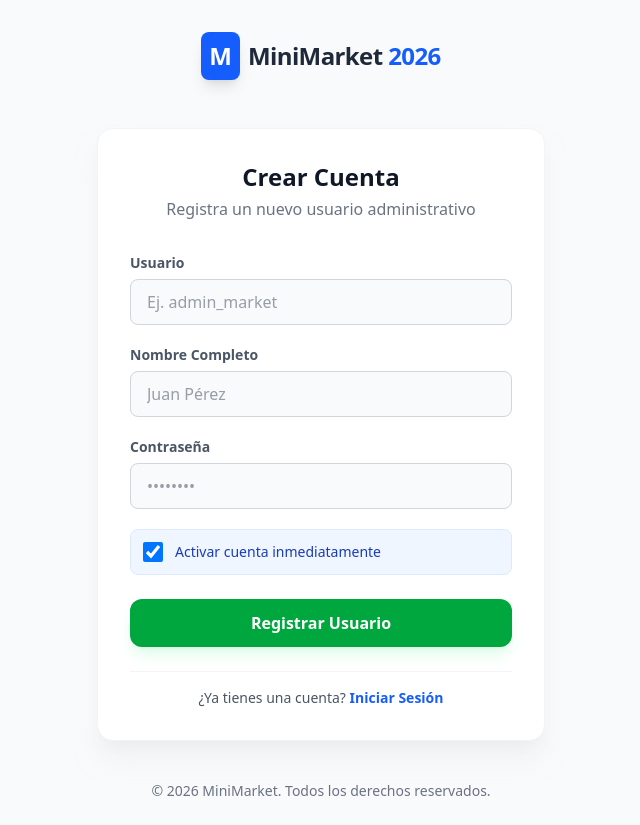
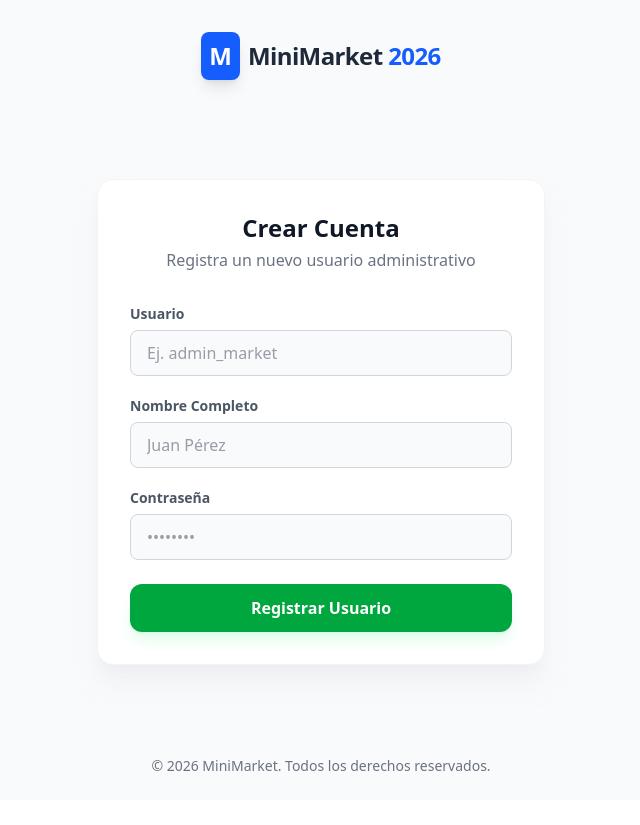
Before and after one commit to Jonnathan23/Frontend-minimarket, a React (Vite) app: page /register-new-user in a window 1280 px wide. Shown: the whole page, without its empty margins (319-959 px from the left). After the commit the page ends 800 px from the top, so only its background shows below. Built offline with nearby package versions, Linux system fonts and the light colour scheme; no server answers.

Commit message:
implementacion del servicio

```diff
--- a/src/core/utils/MessageAdapter.ts
+++ b/src/core/utils/MessageAdapter.ts
@@ -3,20 +3,20 @@ import { toast, type Id } from "react-toastify";
 
 export class ShowMessageAdapter {
 
-    static success(message: string) {
-        toast.success(message);
+    static success(message: string): Id {
+        return toast.success(message);
     }
 
-    static error(message: string) {
-        toast.error(message);
+    static error(message: string): Id {
+        return toast.error(message);
     }
 
-    static warning(message: string) {
-        toast.warning(message);
+    static warning(message: string): Id {
+        return toast.warning(message);
     }
 
-    static info(message: string) {
-        toast.info(message);
+    static info(message: string): Id {
+        return toast.info(message);
     }
 
     static loading(message: string): Id {
@@ -31,4 +31,8 @@ export class ShowMessageAdapter {
             autoClose: 3000
         });
     }
+
+    static closeToast(toastId: Id) {
+        toast.dismiss(toastId);
+    }
 }
--- a/src/features/security/components/AuthForm.tsx
+++ b/src/features/security/components/AuthForm.tsx
@@ -61,21 +61,6 @@ export default function AuthForm<T extends AuthFormData>({ isRegister, register,
                 />
                 {errors.us_password_encriptado?.message && <p className={errorStyles}>{String(errors.us_password_encriptado.message)}</p>}
             </article>
-
-            {isRegister && (
-                <article className="flex items-center gap-3 bg-blue-50 p-3 rounded-lg border border-blue-100">
-                    <input
-                        type="checkbox"
-                        id="estado"
-                        className="w-5 h-5 text-blue-600 border-gray-300 rounded focus:ring-blue-500 cursor-pointer"
-                        {...register('us_estado' as Path<T>)}
-                        defaultChecked={true}
-                    />
-                    <label htmlFor="estado" className="text-sm font-medium text-blue-800 cursor-pointer">
-                        Activar cuenta inmediatamente
-                    </label>
-                </article>
-            )}
         </div>
     );
 }
--- a/src/features/security/hooks/useAuth.use.ts
+++ b/src/features/security/hooks/useAuth.use.ts
@@ -1,15 +1,23 @@
 import { useMutation } from "@tanstack/react-query"
 import { AuthRepositoryImpl } from "../services/auth.api"
-import type { LoginUserDTO } from "../types/auth.types"
+import type { CreateUserDTO, LoginUserDTO } from "../types/auth.types"
 import { ShowMessageAdapter } from "../../../core/utils/MessageAdapter"
 
 
 
 export const useAuth = () => {
-
     return useMutation({
         mutationFn: (credentials: LoginUserDTO) => AuthRepositoryImpl.login(credentials),
         onSuccess: () => { ShowMessageAdapter.success("Bienvenido al sistema"); },
         onError: (error) => { ShowMessageAdapter.error(error.message); }
     })
 }
+
+
+export const useRegister = () => {
+    return useMutation({
+        mutationFn: (credentials: CreateUserDTO) => AuthRepositoryImpl.register(credentials),
+        onSuccess: (data) => { ShowMessageAdapter.success(data); },
+        onError: (error) => { ShowMessageAdapter.error(error.message); }
+    })
+}
--- a/src/features/security/pages/Login.page.tsx
+++ b/src/features/security/pages/Login.page.tsx
@@ -1,7 +1,8 @@
 import { useForm } from "react-hook-form";
 
 import AuthForm from "../components/AuthForm";
-import type { LoginUserDTO } from "../../domain/entities/user.entity";
+import type { LoginUserDTO } from "../types/auth.types";
+
 
 
 
@@ -11,6 +12,7 @@ export default function LoginPage() {
     const onSubmit = (data: LoginUserDTO) => {
         console.log(data);
     };
+
 
     return (
         <div className="p-8">
--- a/src/features/security/pages/Register.page.tsx
+++ b/src/features/security/pages/Register.page.tsx
@@ -1,16 +1,21 @@
 import { useForm } from "react-hook-form";
-import { Link } from "react-router-dom";
+import type { CreateUserDTO } from "../types/auth.types";
+import AuthForm from "../components/AuthForm";
+import { useRegister } from "../hooks/useAuth.use";
 
-import type { CreateUserDTO } from "../../domain/entities/user.entity";
-import AuthForm from "../components/AuthForm";
+
 
 export default function RegisterPage() {
-    const { register, handleSubmit, formState: { errors }, setValue } = useForm<CreateUserDTO>();
 
-    const onSubmit = (data: CreateUserDTO) => {
-        setValue('us_estado', true);
-        console.log(data);
-    };
+    //* Hooks
+    const { register, handleSubmit, formState: { errors } } = useForm<CreateUserDTO>();
+    const { mutate, isPending } = useRegister();
+
+
+    //* Events
+    const onSubmit = (data: CreateUserDTO) => { mutate(data); };
+
+
 
     return (
         <div className="p-8">
@@ -22,18 +27,9 @@ export default function RegisterPage() {
             <form onSubmit={handleSubmit(onSubmit)} className="space-y-6">
                 <AuthForm isRegister={true} register={register} errors={errors} />
 
-                <button className="w-full bg-green-600 hover:bg-green-700 text-white font-bold py-3 rounded-xl transition-colors shadow-lg shadow-green-100">
-                    Registrar Usuario
+                <button disabled={isPending} className="w-full bg-green-600 hover:bg-green-700 text-white font-bold py-3 rounded-xl transition-colors shadow-lg shadow-green-100">
+                    {isPending ? "Registrando..." : "Registrar Usuario"}
                 </button>
-
-                <div className="pt-4 text-center border-t border-gray-100">
-                    <p className="text-sm text-gray-600">
-                        ¿Ya tienes una cuenta?{' '}
-                        <Link to="/login" className="text-blue-600 font-bold hover:underline">
-                            Iniciar Sesión
-                        </Link>
-                    </p>
-                </div>
             </form>
         </div>
     );
--- a/src/features/security/services/auth.api.ts
+++ b/src/features/security/services/auth.api.ts
@@ -6,20 +6,21 @@ import type { AuthResponse, CreateUserDTO, LoginUserDTO } from "../types/auth.ty
 
 
 export const AuthRepositoryImpl = {
-    login: async (credentials: LoginUserDTO) => {
+    login: async (credentials: LoginUserDTO): Promise<void> => {
         try {
-            const url = `/login`;
+            const url = `auth/login`;
             const authResponse = await api.post<AuthResponse, LoginUserDTO>(url, credentials, AuthResponseSchema);
-            return authResponse;
+            localStorage.setItem("token", authResponse.token);
+            return;
         } catch (error) {
             console.log(error);
             throw error;
         }
     },
 
-    register: async (credentials: CreateUserDTO) => {
+    register: async (credentials: CreateUserDTO): Promise<string> => {
         try {
-            const url = `/register`;
+            const url = `auth/register`;
             const authResponse = await api.post<string, CreateUserDTO>(url, credentials);
             return authResponse;
         } catch (error) {
```
